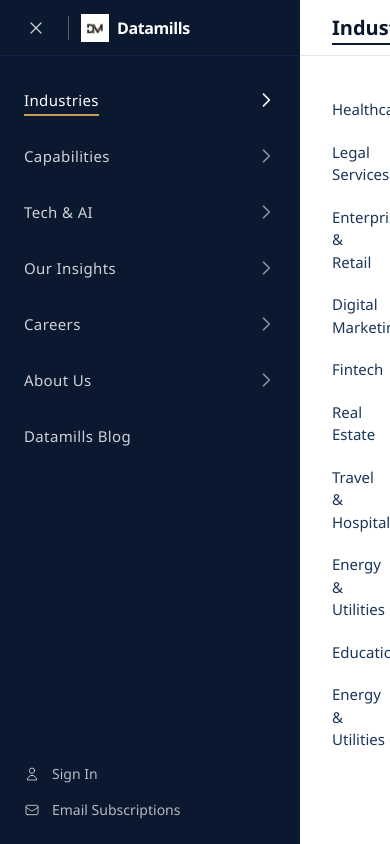
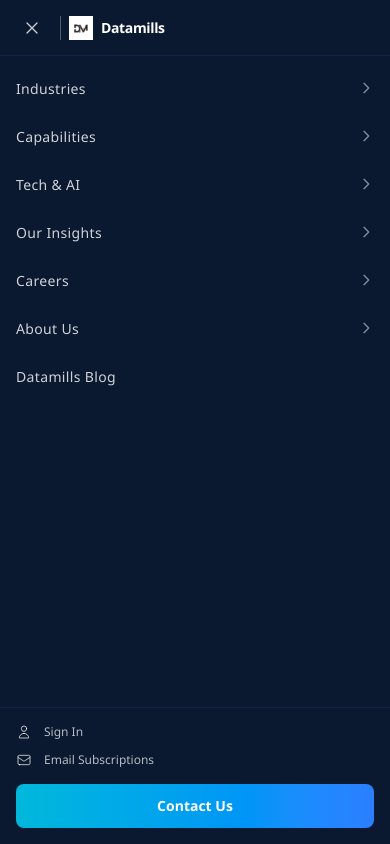
Before and after one commit to fahad-khaliq-261/datamillsss, a Next.js app: page / in a window 390 px wide. Both pictures are taken after a click on the button "Toggle Menu". Shown: the top 844 px of the page. Built offline with nearby package versions, Linux system fonts and the light colour scheme.

Commit message:
fix: improve mobile responsiveness for sidebar, navbar, and footer

```diff
--- a/src/components/layout/Footer.tsx
+++ b/src/components/layout/Footer.tsx
@@ -13,7 +13,7 @@
 const FooterLink: React.FC<FooterLinkProps> = ({ href, children }) => (
     <Link
         href={href}
-        className="text-white/70 hover:text-white transition-colors duration-200 text-sm"
+        className="text-white/70 hover:text-white transition-colors duration-200 text-xs sm:text-sm"
     >
         {children}
     </Link>
@@ -32,7 +32,7 @@
         target="_blank"
         rel="noopener noreferrer"
         aria-label={label}
-        className="w-10 h-10 rounded-full bg-white/10 flex items-center justify-center text-white/70 hover:bg-cyan-500 hover:text-white transition-all duration-300"
+        className="w-8 h-8 sm:w-10 sm:h-10 rounded-full bg-white/10 flex items-center justify-center text-white/70 hover:bg-cyan-500 hover:text-white transition-all duration-300"
     >
         {children}
     </a>
@@ -46,10 +46,10 @@
 
 const FooterColumn: React.FC<FooterColumnProps> = ({ title, links }) => (
     <div>
-        <h3 className="text-white font-semibold text-sm uppercase tracking-wider mb-4">
+        <h3 className="text-white font-semibold text-xs sm:text-sm uppercase tracking-wider mb-2 sm:mb-4">
             {title}
         </h3>
-        <ul className="space-y-3">
+        <ul className="space-y-1.5 sm:space-y-3">
             {links.map((link, index) => (
                 <li key={index}>
                     <FooterLink href={link.href}>{link.label}</FooterLink>
@@ -98,12 +98,12 @@
     return (
         <footer className="bg-[#0a192f] border-t border-white/10">
             {/* Main Footer Content */}
-            <div className="max-w-[1400px] mx-auto px-6 py-16">
-                <div className="grid grid-cols-1 md:grid-cols-2 lg:grid-cols-6 gap-10">
+            <div className="max-w-[1400px] mx-auto px-4 sm:px-6 py-10 sm:py-16">
+                <div className="grid grid-cols-2 sm:grid-cols-2 md:grid-cols-3 lg:grid-cols-6 gap-6 sm:gap-10">
                     {/* Company Info */}
-                    <div className="lg:col-span-2">
-                        <Link href="/" className="flex items-center mb-6">
-                            <div className="relative h-10 w-10 mr-3">
+                    <div className="col-span-2 sm:col-span-2 md:col-span-3 lg:col-span-2">
+                        <Link href="/" className="flex items-center mb-4 sm:mb-6">
+                            <div className="relative h-8 w-8 sm:h-10 sm:w-10 mr-2 sm:mr-3">
                                 <Image
                                     src="/logo.png"
                                     alt="Datamills Logo"
@@ -111,17 +111,17 @@
                                     className="object-contain"
                                 />
                             </div>
-                            <span className="text-xl font-bold text-white tracking-tight">
+                            <span className="text-lg sm:text-xl font-bold text-white tracking-tight">
                                 Datamills
                             </span>
                         </Link>
-                        <p className="text-white/60 text-sm leading-relaxed mb-6 max-w-sm">
+                        <p className="text-white/60 text-xs sm:text-sm leading-relaxed mb-4 sm:mb-6 max-w-sm">
                             Empowering organizations to unlock the full potential of data and AI.
                             We deliver intelligent solutions that drive innovation and transform businesses.
                         </p>
 
                         {/* Social Icons */}
-                        <div className="flex gap-3">
+                        <div className="flex gap-2 sm:gap-3">
                             <SocialIcon href="https://linkedin.com" label="LinkedIn">
                                 <svg className="w-5 h-5" fill="currentColor" viewBox="0 0 24 24">
                                     <path d="M20.447 20.452h-3.554v-5.569c0-1.328-.027-3.037-1.852-3.037-1.853 0-2.136 1.445-2.136 2.939v5.667H9.351V9h3.414v1.561h.046c.477-.9 1.637-1.85 3.37-1.85 3.601 0 4.267 2.37 4.267 5.455v6.286zM5.337 7.433c-1.144 0-2.063-.926-2.063-2.065 0-1.138.92-2.063 2.063-2.063 1.14 0 2.064.925 2.064 2.063 0 1.139-.925 2.065-2.064 2.065zm1.782 13.019H3.555V9h3.564v11.452zM22.225 0H1.771C.792 0 0 .774 0 1.729v20.542C0 23.227.792 24 1.771 24h20.451C23.2 24 24 23.227 24 22.271V1.729C24 .774 23.2 0 22.222 0h.003z"/>
@@ -153,25 +153,25 @@
                 </div>
 
                 {/* Newsletter Section */}
-                <div className="mt-16 pt-10 border-t border-white/10">
-                    <div className="flex flex-col lg:flex-row lg:items-center lg:justify-between gap-6">
+                <div className="mt-10 sm:mt-16 pt-8 sm:pt-10 border-t border-white/10">
+                    <div className="flex flex-col lg:flex-row lg:items-center lg:justify-between gap-4 sm:gap-6">
                         <div>
-                            <h3 className="text-white font-semibold text-lg mb-2">
+                            <h3 className="text-white font-semibold text-base sm:text-lg mb-1 sm:mb-2">
                                 Stay Updated
                             </h3>
-                            <p className="text-white/60 text-sm">
+                            <p className="text-white/60 text-xs sm:text-sm">
                                 Subscribe to our newsletter for the latest insights and industry trends.
                             </p>
                         </div>
-                        <form className="flex gap-3 w-full lg:w-auto">
+                        <form className="flex flex-col sm:flex-row gap-2 sm:gap-3 w-full lg:w-auto">
                             <input
                                 type="email"
                                 placeholder="Enter your email"
-                                className="flex-1 lg:w-72 px-4 py-3 bg-white/5 border border-white/20 rounded-lg text-white placeholder-white/40 text-sm focus:outline-none focus:border-cyan-500 transition-colors"
+                                className="flex-1 lg:w-72 px-3 sm:px-4 py-2.5 sm:py-3 bg-white/5 border border-white/20 rounded-lg text-white placeholder-white/40 text-sm focus:outline-none focus:border-cyan-500 transition-colors"
                             />
                             <button
                                 type="submit"
-                                className="px-6 py-3 bg-cyan-500 hover:bg-cyan-600 text-white font-medium text-sm rounded-lg transition-colors whitespace-nowrap"
+                                className="px-4 sm:px-6 py-2.5 sm:py-3 bg-cyan-500 hover:bg-cyan-600 text-white font-medium text-sm rounded-lg transition-colors whitespace-nowrap"
                             >
                                 Subscribe
                             </button>
@@ -182,12 +182,12 @@
 
             {/* Bottom Bar */}
             <div className="border-t border-white/10">
-                <div className="max-w-[1400px] mx-auto px-6 py-6">
-                    <div className="flex flex-col md:flex-row md:items-center md:justify-between gap-4">
-                        <p className="text-white/50 text-sm">
+                <div className="max-w-[1400px] mx-auto px-4 sm:px-6 py-4 sm:py-6">
+                    <div className="flex flex-col md:flex-row md:items-center md:justify-between gap-3 sm:gap-4">
+                        <p className="text-white/50 text-xs sm:text-sm text-center md:text-left">
                             © {currentYear} Datamills. All rights reserved.
                         </p>
-                        <div className="flex flex-wrap gap-6">
+                        <div className="flex flex-wrap justify-center md:justify-end gap-4 sm:gap-6">
                             <FooterLink href="/privacy">Privacy Policy</FooterLink>
                             <FooterLink href="/terms">Terms of Service</FooterLink>
                             <FooterLink href="/cookies">Cookie Policy</FooterLink>
--- a/src/components/layout/Navbar.tsx
+++ b/src/components/layout/Navbar.tsx
@@ -26,7 +26,7 @@
 // Logo Component
 const Logo: React.FC = () => (
     <Link href="/" className="flex items-center">
-        <div className="relative h-8 w-8 mr-2">
+        <div className="relative h-6 w-6 sm:h-8 sm:w-8 mr-1.5 sm:mr-2">
             <Image
                 src="/logo.png"
                 alt="Datamills Logo"
@@ -35,7 +35,7 @@
                 priority
             />
         </div>
-        <span className="text-lg font-semibold text-white tracking-tight">
+        <span className="text-sm sm:text-lg font-semibold text-white tracking-tight">
             Datamills
         </span>
     </Link>
@@ -284,11 +284,11 @@
                             ))}
                         </div>
 
-                        {/* Right Section - Contact Button */}
-                        <div className="hidden md:flex items-center">
+                        {/* Right Section - Contact Button (visible on larger screens) */}
+                        <div className="hidden sm:flex items-center">
                             <Link
                                 href="/contact"
-                                className="ml-4 px-5 py-2 bg-gradient-to-r from-cyan-500 to-blue-500 text-white text-sm font-semibold rounded-lg hover:shadow-lg hover:shadow-cyan-500/25 transition-all duration-300"
+                                className="ml-2 sm:ml-4 px-3 sm:px-5 py-1.5 sm:py-2 bg-gradient-to-r from-cyan-500 to-blue-500 text-white text-xs sm:text-sm font-semibold rounded-lg hover:shadow-lg hover:shadow-cyan-500/25 transition-all duration-300"
                             >
                                 Contact Us
                             </Link>
--- a/src/components/layout/Sidebar.tsx
+++ b/src/components/layout/Sidebar.tsx
@@ -34,7 +34,8 @@
 
 // Sidebar Header Component
 const SidebarHeader: React.FC<{ onClose: () => void }> = ({ onClose }) => (
-    <div className="h-14 px-4 flex items-center border-b border-blue-900/30">
+    <div className="h-14 px-3 sm:px-4 flex items-center justify-between border-b border-blue-900/30">
+        <div className="flex items-center">
             {/* Close Button */}
             <button
                 onClick={onClose}
@@ -47,11 +48,11 @@
             </button>
 
             {/* Vertical Divider */}
-        <div className="h-6 w-px bg-white/30 mx-3" />
+            <div className="h-6 w-px bg-white/30 mx-2 sm:mx-3" />
 
             {/* Logo and Brand */}
             <Link href="/" className="flex items-center gap-2" onClick={onClose}>
-            <div className="relative h-7 w-7">
+                <div className="relative h-6 w-6 sm:h-7 sm:w-7">
                     <Image
                         src="/logo.png"
                         alt="Logo"
@@ -59,8 +60,9 @@
                         className="object-contain"
                     />
                 </div>
-            <span className="text-base font-semibold text-white tracking-tight">Datamills</span>
+                <span className="text-sm sm:text-base font-semibold text-white tracking-tight">Datamills</span>
             </Link>
+        </div>
     </div>
 );
 
@@ -70,19 +72,20 @@
     isActive: boolean;
     onClick: () => void;
     onMouseEnter: () => void;
+    isMobileExpanded?: boolean;
 }
 
-const MenuItemButton: React.FC<MenuItemButtonProps> = ({ menu, isActive, onClick, onMouseEnter }) => {
+const MenuItemButton: React.FC<MenuItemButtonProps> = ({ menu, isActive, onClick, onMouseEnter, isMobileExpanded }) => {
     const hasExpandableContent = menu.submenu || menu.aboutContent;
 
     return (
         <button
             onClick={onClick}
             onMouseEnter={onMouseEnter}
-            className="w-full px-6 py-4 flex items-center justify-between text-left transition-all duration-200 group"
+            className="w-full px-4 sm:px-6 py-3 sm:py-4 flex items-center justify-between text-left transition-all duration-200 group"
         >
             <div className="relative">
-                <span className={`text-[15px] font-medium tracking-wide transition-colors ${isActive ? 'text-white' : 'text-white/80 group-hover:text-white'}`}>
+                <span className={`text-sm sm:text-[15px] font-medium tracking-wide transition-colors ${isActive ? 'text-white' : 'text-white/80 group-hover:text-white'}`}>
                     {menu.name}
                 </span>
                 {/* McKinsey-style underline accent */}
@@ -90,7 +93,7 @@
             </div>
             {hasExpandableContent && (
                 <svg
-                    className={`w-5 h-5 transition-all duration-200 ${isActive ? 'text-white' : 'text-white/50 group-hover:text-white'}`}
+                    className={`w-4 h-4 sm:w-5 sm:h-5 transition-all duration-300 ${isActive ? 'text-white' : 'text-white/50 group-hover:text-white'} ${isMobileExpanded ? 'rotate-90' : ''} md:rotate-0`}
                     fill="none"
                     stroke="currentColor"
                     viewBox="0 0 24 24"
@@ -104,13 +107,13 @@
 
 // Sidebar Footer Component
 const SidebarFooter: React.FC = () => (
-    <div className="p-6 space-y-4 mt-auto">
+    <div className="p-4 sm:p-6 space-y-3 sm:space-y-4 mt-auto border-t border-blue-900/30">
         {/* Sign In */}
         <Link href="#" className="flex items-center gap-3 text-white/70 hover:text-white transition-colors">
             <svg className="w-4 h-4" fill="none" stroke="currentColor" viewBox="0 0 24 24">
                 <path strokeLinecap="round" strokeLinejoin="round" strokeWidth={1.5} d="M16 7a4 4 0 11-8 0 4 4 0 018 0zM12 14a7 7 0 00-7 7h14a7 7 0 00-7-7z" />
             </svg>
-            <span className="text-sm">Sign In</span>
+            <span className="text-xs sm:text-sm">Sign In</span>
         </Link>
 
         {/* Email Subscriptions */}
@@ -118,10 +121,54 @@
             <svg className="w-4 h-4" fill="none" stroke="currentColor" viewBox="0 0 24 24">
                 <path strokeLinecap="round" strokeLinejoin="round" strokeWidth={1.5} d="M3 8l7.89 5.26a2 2 0 002.22 0L21 8M5 19h14a2 2 0 002-2V7a2 2 0 00-2-2H5a2 2 0 00-2 2v10a2 2 0 002 2z" />
             </svg>
-            <span className="text-sm">Email Subscriptions</span>
+            <span className="text-xs sm:text-sm">Email Subscriptions</span>
+        </Link>
+
+        {/* Contact Us - Mobile Only */}
+        <Link
+            href="/contact"
+            className="md:hidden flex items-center justify-center gap-2 mt-4 px-4 py-3 bg-gradient-to-r from-cyan-500 to-blue-500 text-white text-sm font-semibold rounded-lg"
+        >
+            Contact Us
         </Link>
     </div>
 );
+
+// Mobile Submenu Component (Inline expansion for small screens)
+interface MobileSubmenuProps {
+    menu: MenuItem;
+    isExpanded: boolean;
+    onClose: () => void;
+}
+
+const MobileSubmenu: React.FC<MobileSubmenuProps> = ({ menu, isExpanded, onClose }) => {
+    if (!menu.submenu) return null;
+
+    const allItems = menu.submenu.groups.flatMap(group => group.items);
+    const basePath = getBasePath(menu.id);
+
+    return (
+        <div
+            className={`md:hidden overflow-hidden transition-all duration-300 bg-[#071225] ${
+                isExpanded ? 'max-h-[500px] opacity-100' : 'max-h-0 opacity-0'
+            }`}
+        >
+            <ul className="py-2 px-4">
+                {allItems.map((item, index) => (
+                    <li key={index}>
+                        <Link
+                            href={`${basePath}/${toSlug(item)}`}
+                            onClick={onClose}
+                            className="block py-2.5 px-4 text-sm text-white/70 hover:text-cyan-400 transition-colors"
+                        >
+                            {item}
+                        </Link>
+                    </li>
+                ))}
+            </ul>
+        </div>
+    );
+};
 
 // About Us Panel Component
 interface AboutUsPanelProps {
@@ -272,17 +319,21 @@
 // Main Sidebar Component - Full Screen McKinsey Style
 export const Sidebar: React.FC<SidebarProps> = ({ isOpen, onClose }) => {
     const [activeMenu, setActiveMenu] = useState<string | null>(null);
+    const [mobileExpandedMenu, setMobileExpandedMenu] = useState<string | null>(null);
 
-    // Set default menu (Industries) when sidebar opens, reset when closes
+    // Set default menu (Industries) when sidebar opens on desktop, reset when closes
     useEffect(() => {
         if (isOpen) {
-            // Select first menu item with submenu by default
+            // Only auto-select on desktop (md and above)
+            if (window.innerWidth >= 768) {
                 const firstMenuWithSubmenu = menuData.find(m => m.submenu);
                 if (firstMenuWithSubmenu) {
                     setActiveMenu(firstMenuWithSubmenu.id);
                 }
+            }
         } else {
             setActiveMenu(null);
+            setMobileExpandedMenu(null);
         }
     }, [isOpen]);
 
@@ -299,13 +350,26 @@
     }, [isOpen]);
 
     const handleMenuClick = (menuId: string) => {
+        const menu = menuData.find(m => m.id === menuId);
+
+        // On mobile, toggle inline expansion
+        if (window.innerWidth < 768) {
+            if (menu?.submenu) {
+                setMobileExpandedMenu(mobileExpandedMenu === menuId ? null : menuId);
+            }
+        } else {
+            // On desktop, use the panel view
             setActiveMenu(activeMenu === menuId ? null : menuId);
+        }
     };
 
     const handleMenuHover = (menuId: string) => {
+        // Only use hover on desktop
+        if (window.innerWidth >= 768) {
             const menu = menuData.find(m => m.id === menuId);
             if (menu?.submenu || menu?.aboutContent) {
                 setActiveMenu(menuId);
+            }
         }
     };
 
@@ -327,21 +391,30 @@
                         isOpen ? 'translate-x-0' : '-translate-x-full'
                     }`}
                 >
-                    {/* Left Panel - Main Menu (Fixed width) */}
-                    <div className="w-[300px] md:w-[380px] h-full bg-[#0a192f] flex flex-col flex-shrink-0">
+                    {/* Left Panel - Main Menu (Full width on mobile, fixed width on desktop) */}
+                    <div className="w-full md:w-[380px] h-full bg-[#0a192f] flex flex-col flex-shrink-0">
                         <SidebarHeader onClose={onClose} />
 
                         {/* Menu Items */}
-                        <nav className="flex-1 py-4 overflow-y-auto">
+                        <nav className="flex-1 py-2 sm:py-4 overflow-y-auto">
                             <ul>
                                 {menuData.map((menu) => (
                                     <li key={menu.id}>
                                         <MenuItemButton
                                             menu={menu}
                                             isActive={activeMenu === menu.id}
+                                            isMobileExpanded={mobileExpandedMenu === menu.id}
                                             onClick={() => (menu.submenu || menu.aboutContent) && handleMenuClick(menu.id)}
                                             onMouseEnter={() => handleMenuHover(menu.id)}
                                         />
+                                        {/* Mobile Inline Submenu */}
+                                        {menu.submenu && (
+                                            <MobileSubmenu
+                                                menu={menu}
+                                                isExpanded={mobileExpandedMenu === menu.id}
+                                                onClose={onClose}
+                                            />
+                                        )}
                                     </li>
                                 ))}
                             </ul>
@@ -350,7 +423,8 @@
                         <SidebarFooter />
                     </div>
 
-                    {/* Right Panel - Submenu or About Us (Takes remaining width) */}
+                    {/* Right Panel - Submenu or About Us (Hidden on mobile, visible on md+) */}
+                    <div className="hidden md:block flex-1">
                         {showAboutPanel ? (
                             <AboutUsPanel
                                 aboutContent={activeMenuData?.aboutContent}
@@ -366,8 +440,9 @@
 
                         {/* Empty white space when no submenu */}
                         {!showAboutPanel && !showSubmenuPanel && (
-                        <div className="flex-1 h-full bg-white" />
+                            <div className="h-full bg-white" />
                         )}
+                    </div>
                 </aside>
             </div>
         </>
```
Lines whose indentation alone changed are shown as unchanged.
